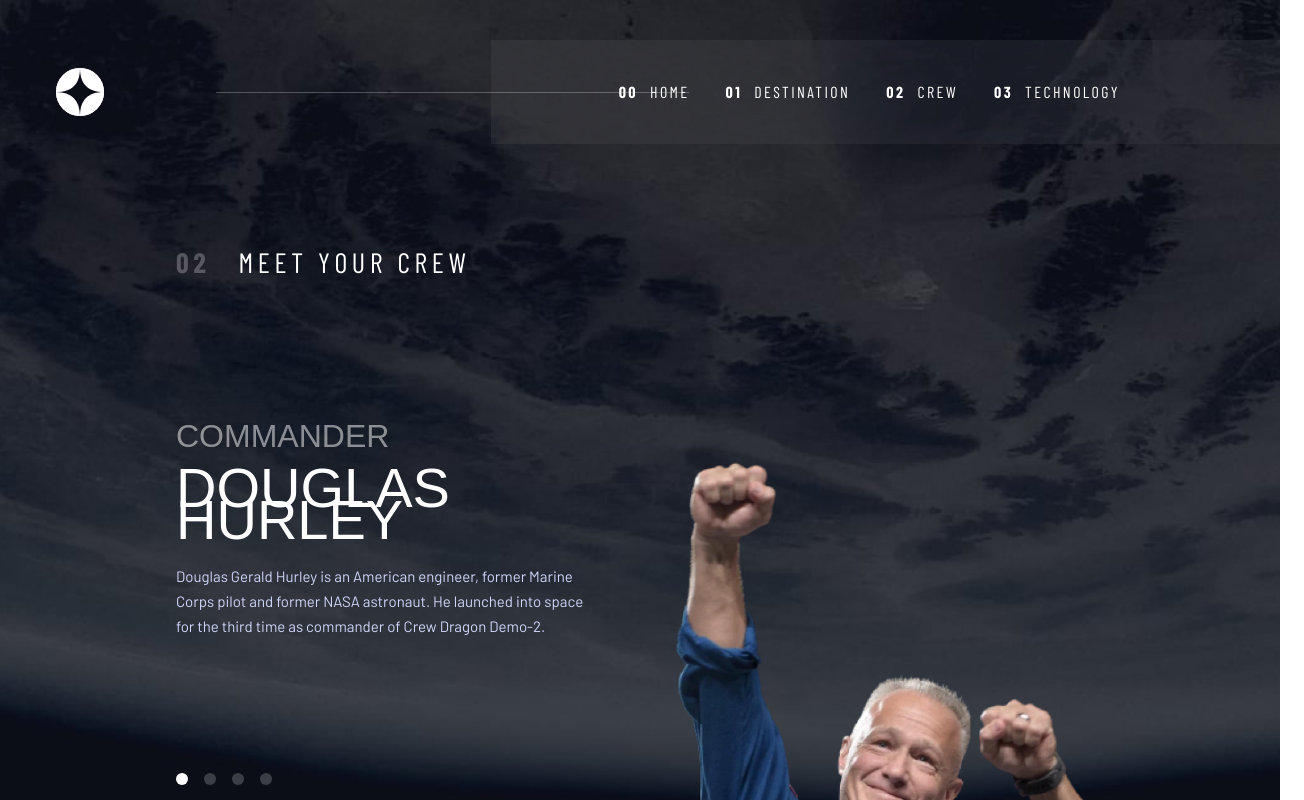
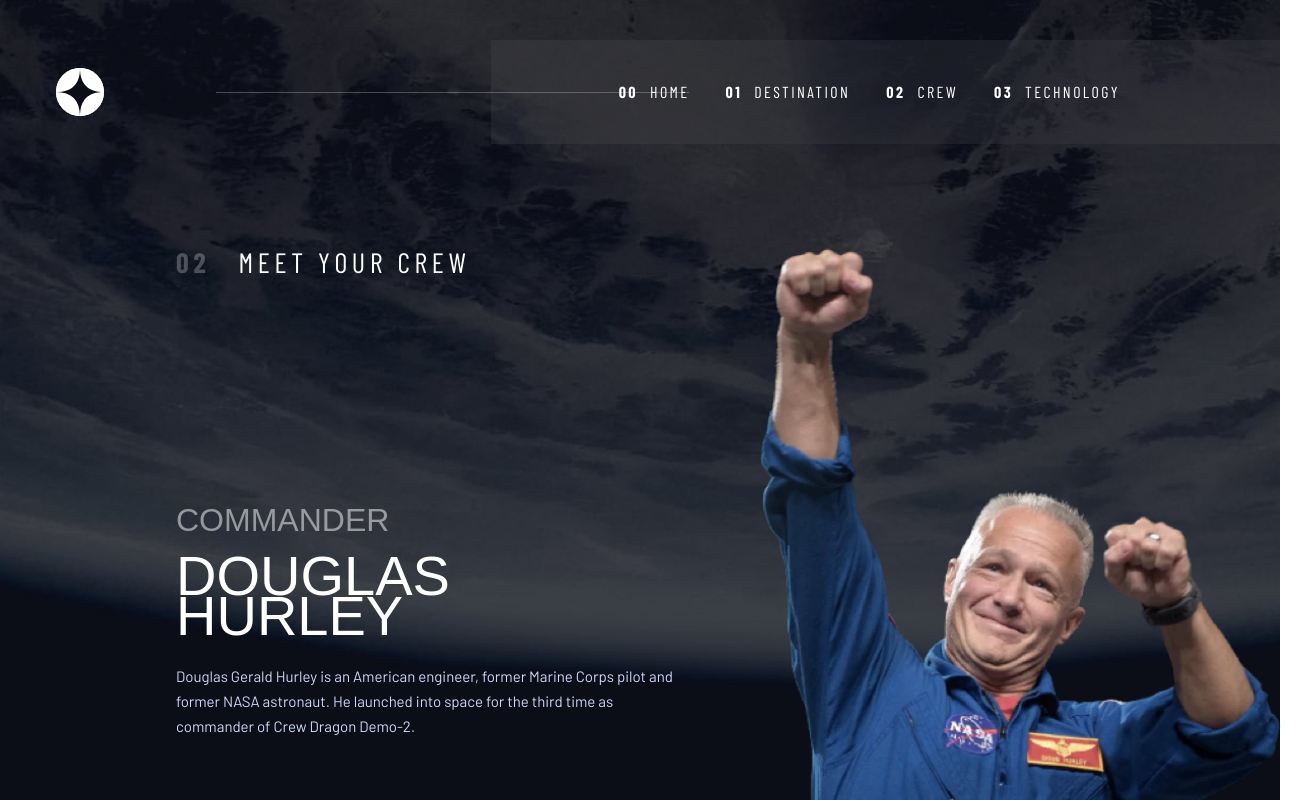
Before and after one commit to arpit8392/fem-challenge-33-space-tourism-website, a Next.js app: page /crew in a window 1280 px wide. Shown: the top 800 px of the page, 1304 px wide, since content can reach past the window. Built offline with nearby package versions, Linux system fonts and the light colour scheme; a web font is replaced by a local one.

Commit message:
Crew Page for Desktop

```diff
--- a/app/crew/page.tsx
+++ b/app/crew/page.tsx
@@ -15,27 +15,28 @@ const CrewPage = () => {
 	return (
 		<main className='min-h-screen bg-crew-mobile bg-cover bg-center bg-no-repeat md:bg-crew-tablet lg:bg-crew-desktop'>
 			<Header />
-			<section className='flex flex-col items-center justify-center gap-8 p-6 pb-24 md:gap-14 md:p-10 md:pb-0 lg:pl-44 lg:pr-36 lg:pt-20 lg:gap-36 lg:items-start'>
+			<section className='grid grid-cols-1 justify-items-center gap-8 p-6 pb-24 md:gap-14 md:p-10 md:pb-0 lg:grid-cols-4 lg:grid-rows-3 lg:items-start lg:justify-items-start lg:pb-0 lg:pl-44 lg:pt-20'>
 				{/* Heading */}
-				<h1 className='uppercase tracking-[2.7px] text-white md:self-start md:text-xl md:tracking-[3.375px] lg:text-2.5xl lg:tracking-[4.725px]'>
+
+				<h1 className='uppercase tracking-[2.7px] text-white md:justify-self-start md:text-xl md:tracking-[3.375px] lg:col-span-2 lg:col-start-1 lg:text-2.5xl lg:tracking-[4.725px]'>
 					<span className='pr-[18px] font-bold opacity-25 md:pr-5 lg:pr-7'>
 						02
 					</span>
 					Meet your crew
 				</h1>
 
-				{/* Container for rest of the content */}
-				<div className='flex flex-col items-center justify-center gap-8 md:gap-10 lg:flex-row lg:gap-20 lg:items-start'>
-					{/* Image + Border */}
-					<div className='relative h-[223px] w-[327px] md:order-last md:h-[572px] md:w-[456px] lg:h-[712px] lg:w-[568px]'>
+				{/* Hero Image */}
+				<div className='relative h-[223px] w-[327px] md:order-last md:h-[572px] md:w-[456px] lg:col-start-3 lg:row-span-3  lg:h-[712px] lg:w-[568px]'>
 					<Image
 						src={crew[index].images.webp}
 						alt={crew[index].name}
 						fill
-							className='border-b border-[#383B4B] object-contain md:border-none'
+						className='aspect-auto border-b border-[#383B4B] object-contain md:border-none'
 					/>
 				</div>
-					<div className='flex flex-col items-center lg:items-start gap-8 md:gap-10 lg:gap-32'>
+
+				{/* Slider + Information Panel */}
+				<div className='flex flex-col items-center gap-8 md:gap-10 lg:col-span-2 lg:col-start-1 lg:row-span-2 lg:row-start-2 lg:items-start lg:gap-28'>
 					{/* Slider Buttons */}
 					<ul className='flex gap-4 md:order-last'>
 						{crew.map((item, currentIndex) => (
@@ -57,8 +58,8 @@ const CrewPage = () => {
 						))}
 					</ul>
 					{/* Information Panel */}
-						<div className='flex flex-col items-center justify-center gap-4 text-center lg:text-left lg:justify-start lg:items-start lg:gap-7'>
-							<h2 className='flex flex-col items-center gap-2 font-serif text-2xl uppercase text-white md:text-[40px] lg:items-start lg:text-5.5xl md:gap-5'>
+					<div className='flex flex-col items-center justify-center gap-4 text-center lg:items-start lg:justify-start lg:gap-7 lg:text-left'>
+						<h2 className='flex flex-col items-center gap-2 font-serif text-2xl uppercase text-white md:gap-5 md:text-[40px]/10 lg:items-start lg:text-5.5xl'>
 							<span className='block text-base opacity-50 md:text-2xl lg:text-3.5xl'>
 								Commander
 							</span>
@@ -69,7 +70,6 @@ const CrewPage = () => {
 						</p>
 					</div>
 				</div>
-				</div>
 			</section>
 		</main>
 	)
```
Lines whose indentation alone changed are shown as unchanged.
